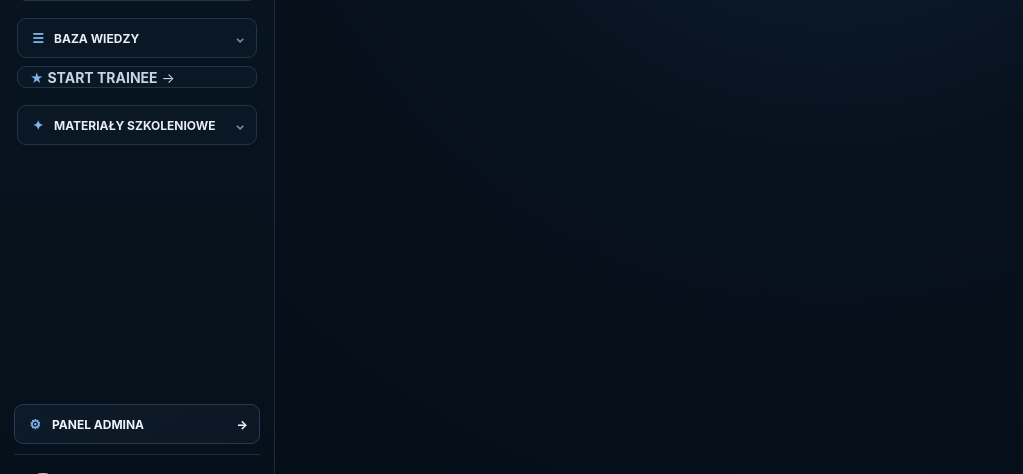
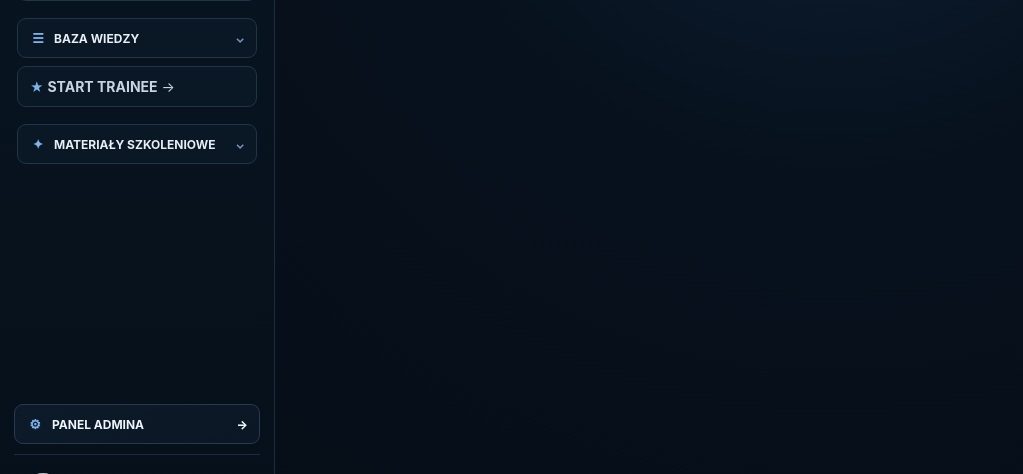
Before and after one commit to awokrole/usms-web-panel, a Flask app: page /akta in a window 1280 px wide. Shown: the part 263-737 px from the top of the page, without its empty margins (0-1023 px from the left). Run offline with Flask 3, Linux system fonts and the light colour scheme; the visitor is signed in with stand-in values (Sample User, id 1); data that the repository does not hold is empty; some libraries are stand-ins or nearby versions.

Commit message:
Add files via upload

```diff
--- a/templates/base.html
+++ b/templates/base.html
@@ -41,13 +41,11 @@
                 </div>
             </details>
 
-            <div class="side-panel trainee-direct-panel {% if request.endpoint == 'trainee_start' %}active{% endif %}">
-                <a href="{{ url_for('trainee_start') }}" class="trainee-direct-link">
-                    <span class="side-panel-icon trainee-direct-icon">★</span>
-                    <strong>START TRAINEE</strong>
-                    <span class="side-direct-arrow">→</span>
-                </a>
-            </div>
+            <a href="{{ url_for('trainee_start') }}" class="side-panel trainee-direct-panel {% if request.endpoint == 'trainee_start' %}active{% endif %}" aria-label="Start Trainee">
+                <span class="side-panel-icon trainee-direct-icon">★</span>
+                <strong>START TRAINEE</strong>
+                <span class="side-direct-arrow">→</span>
+            </a>
 
             <details class="side-panel" {% if request.endpoint in ['training_haw','training_ro','training_nli','training_sv','training_kpp','training_szpia'] %}open{% endif %}>
                 <summary><span class="side-panel-icon">✦</span><strong>MATERIAŁY SZKOLENIOWE</strong><span class="chevron">⌄</span></summary>
```
